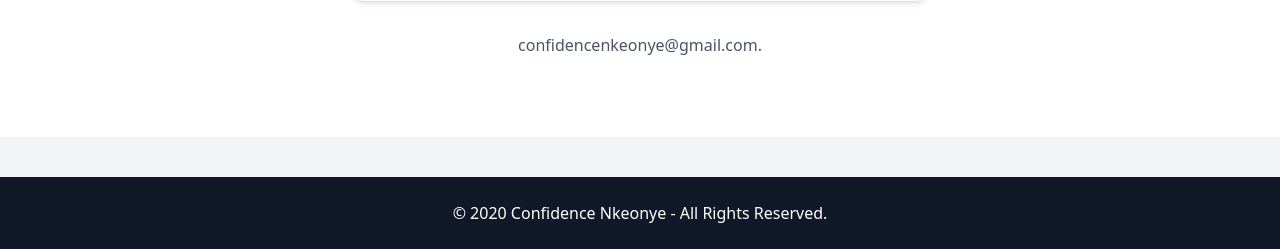
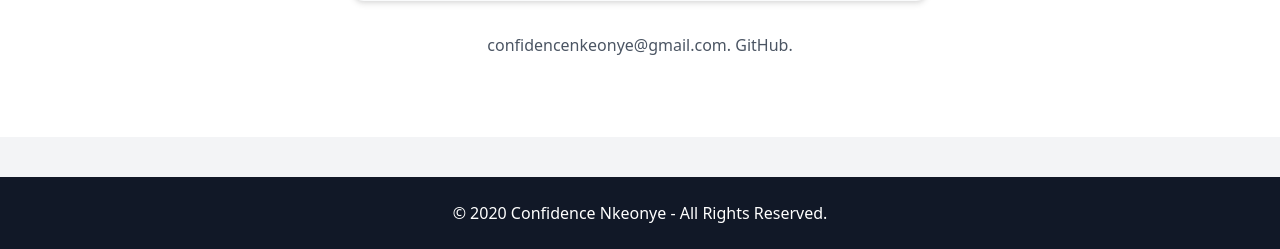
Before and after one commit to amarachi17/django-portfolio, a Django app: template portfolio_project/portfolio/templates/contact.html in a window 1280 px wide. Shown: the part 729-978 px from the top of the page. Run offline with Django 3.2, Linux system fonts and the light colour scheme; tables that the repository leaves empty hold one stand-in row (values such as "Sample post"); the template is opened without the code that fills it: values that come from a table or form of the project are taken from there, most other values are stand-ins (such as "Sample title", 1, 10 or a date in 2020).

Commit message:
Added link to send users to my github

```diff
--- a/portfolio_project/portfolio/templates/contact.html
+++ b/portfolio_project/portfolio/templates/contact.html
@@ -38,6 +38,7 @@
 
         <div class="mt-8 text-gray-600">
             <a href="https://mail.google.com/mail/?view=cm&fs=1&to=confidencenkeonye@gmail.com" target="_blank" class="hover:text-blue-600">confidencenkeonye@gmail.com</a>.
+            <a href="https://github.com/amarachi17" target="_blank" class="hover:text-blue-600">GitHub</a>.
 
         </div>
         <!-- <p>If you'd like to work with me or have any questions, please send a message. </p>
```
